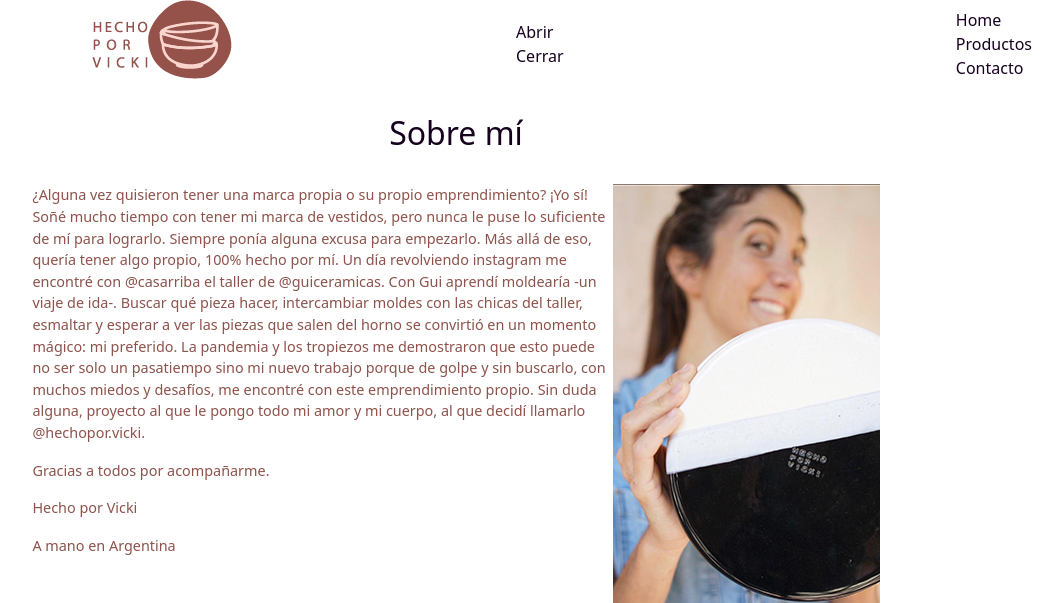
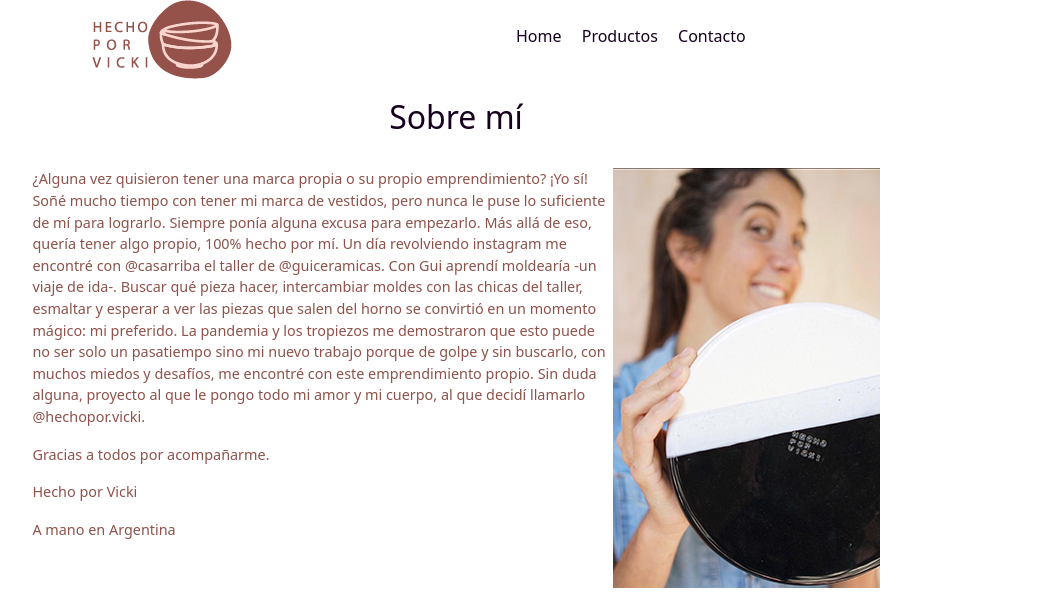
Before and after one commit to florfernandezb/programacion2, a PHP site: page / in a window 1280 px wide. Shown: the top 603 px of the page, without its empty margins (184-1246 px from the left). Run offline with PHP 8.4, Linux system fonts and the light colour scheme.

Commit message:
navbar really working

```diff
--- a/css/styles.css
+++ b/css/styles.css
@@ -77,19 +77,23 @@ header div h1 a{
     background: no-repeat url(../res/logo.png);
 }
 
-.navbar li{
+.navbar li {
+    list-style: none;
+}
+
+#menu li{
     margin-left: 1em;
-    list-style: none;
+    display: inline-block;
     color: #16001e;
 }
 
-.navbar li a{
+#menu li a{
     color: #16001e;
     font-size: 1em;
     text-decoration: none;
 }
 
-.navbar li a:hover {
+#menu li a:hover {
     color: #8d524b;
 }
 
@@ -97,6 +101,9 @@ header div h1 a{
     margin-top: 1.5em;
 }
 
+#open-close {
+    display: none;
+}
 
 .card-content p, h3{
     font-weight: 400;
@@ -232,6 +239,10 @@ legend {
         max-width: 100vw !important;
     }
 
+    #open-close {
+        display: block;
+    }
+
     #open-close li{
         position: absolute;
         top: 0;
@@ -275,7 +286,8 @@ legend {
         display: block;
     }
 
-    .navbar li{
+    #menu li{
+        display: block;
         margin-left: 0;
     }
 
```
